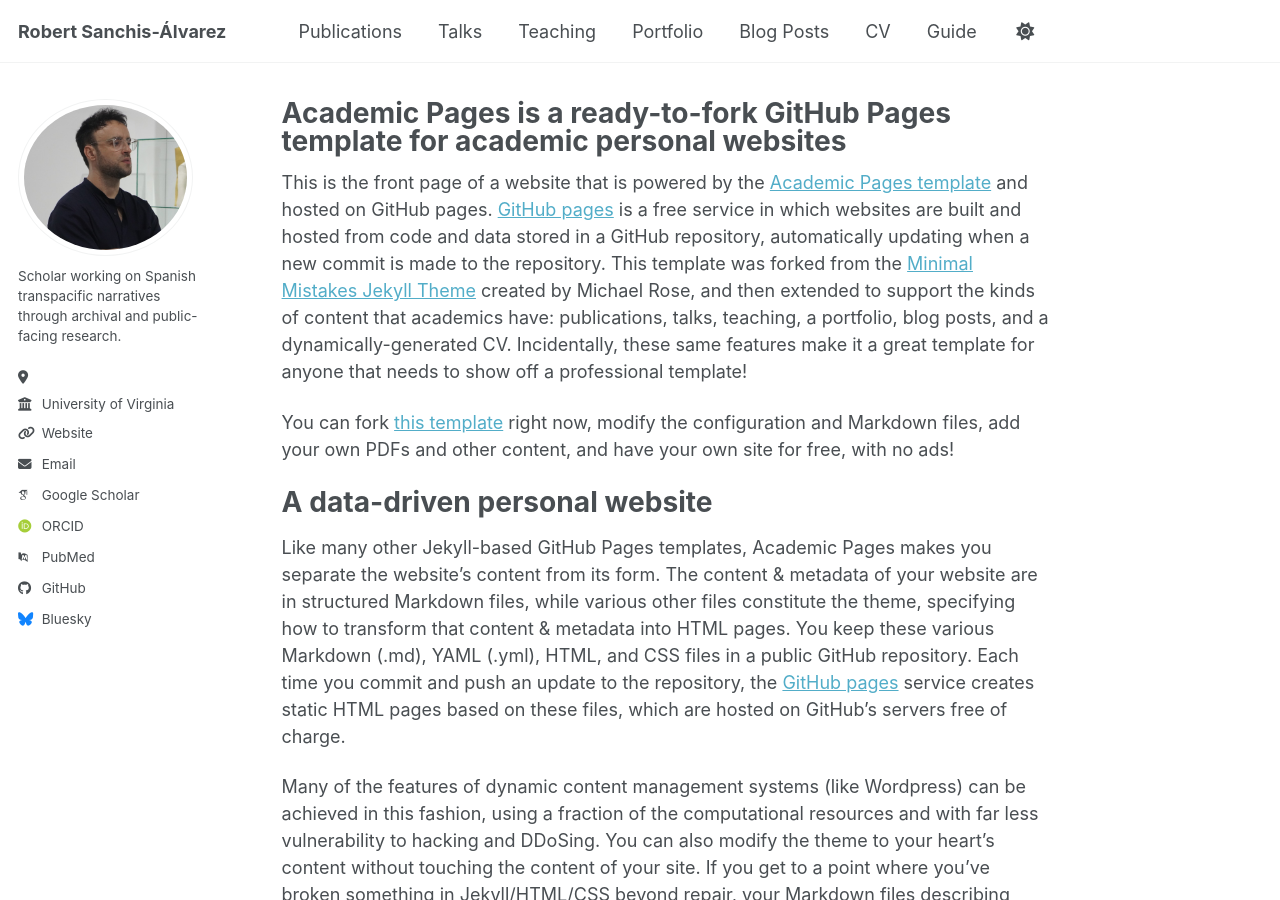
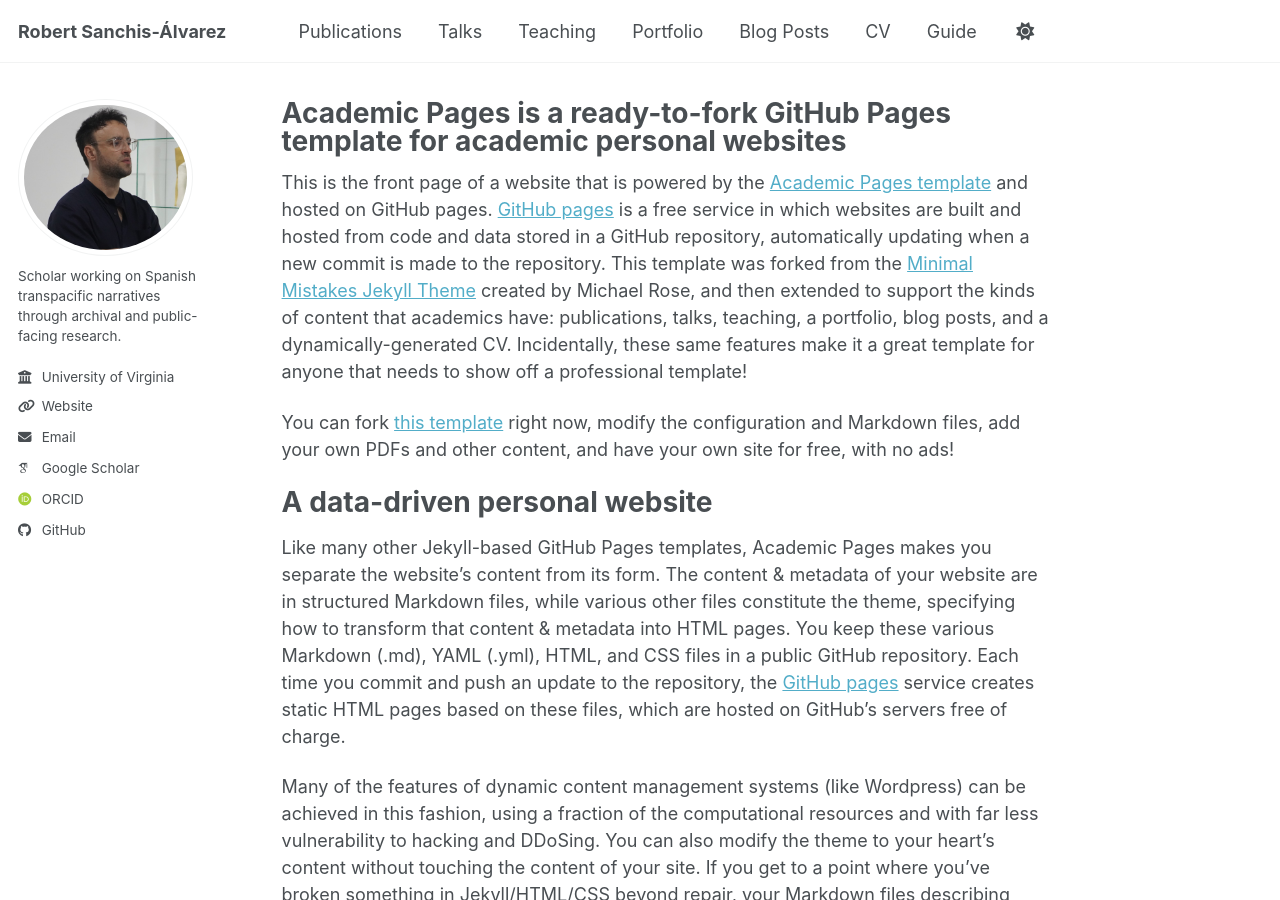
Before and after one commit to robertsanchisalvarez/robertsanchisalvarez.github.io, a Jekyll site: the page built from _pages/about.md, in a window 1280 px wide and 900 px high. Built offline with Jekyll 4.4.1, drawn with Linux system fonts in a browser that asks for light colours; some web fonts are replaced; a script bundle is joined from its source files by our own code; library files that are not in the unit come from our copies.

Commit message:
Update _config.yml

```diff
--- a/_config.yml
+++ b/_config.yml
@@ -23,11 +23,11 @@
 #               Additional customization can be done by editing /_includes/author-profile.html
 author:
   # Biographic information
-  avatar           : "labuena.jpg"
+  avatar: "labuena.jpg"
   name             : ""
   pronouns         : # example: "she/her"
   bio              : "Scholar working on Spanish transpacific narratives through archival and public-facing research."
-  location         : ""
+  location         :
   employer         : "University of Virginia"
   uri              : "https://robertsanchisalvarez.github.io" # URL
   email            : "robert.sanchis@virginia.edu"
@@ -41,7 +41,7 @@
   orcid            : "https://orcid.org/yourorcidurl"
   semantic         : # URL
   ssrn             : # URL
-  pubmed           : ""
+  pubmed           :
   researchgate     : # URL
   scopus           : # URL
   zotero           : # URL
@@ -57,7 +57,7 @@
 
   # Social media
   artstation       : # Username
-  bluesky          : "bsky.app" # Replace this with you Bluesky username
+  bluesky          :  # Replace this with you Bluesky username
   facebook         : # Username
   flickr           : # Username
   foursquare       : # Username
```
